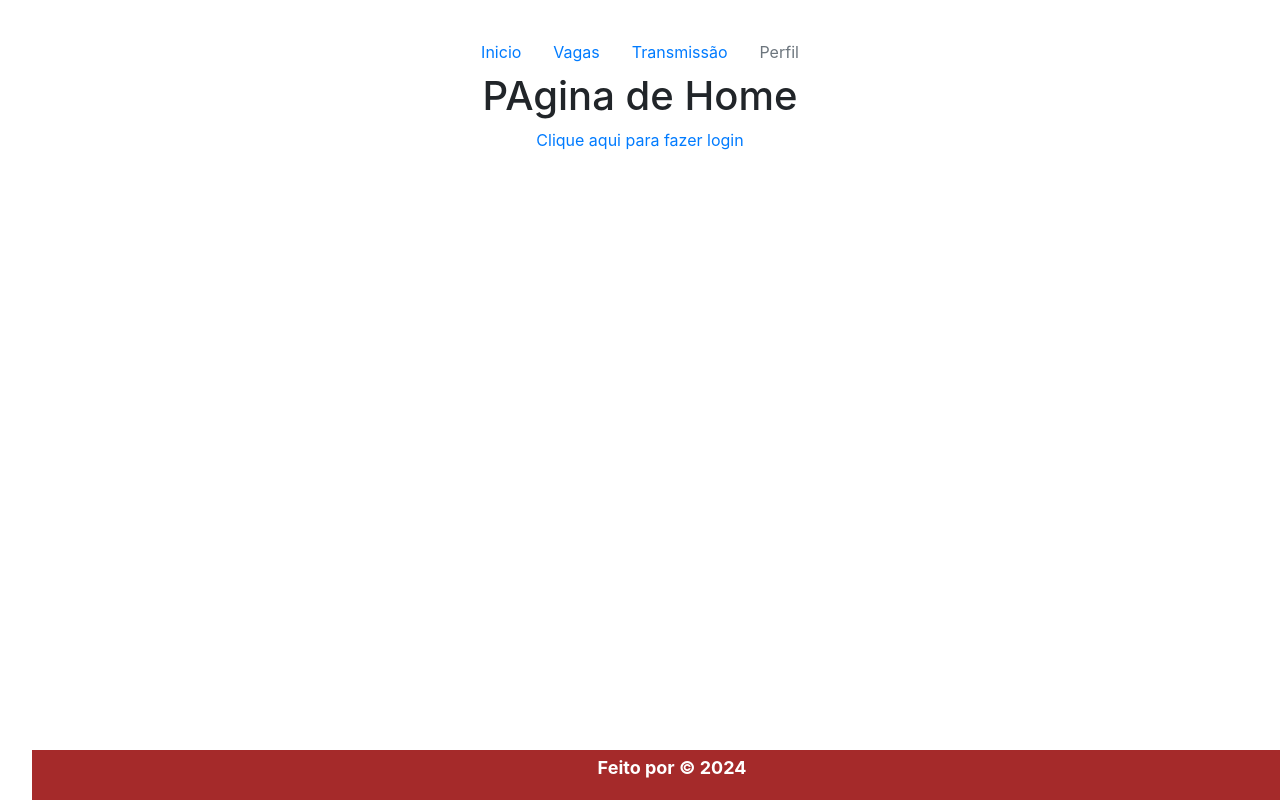
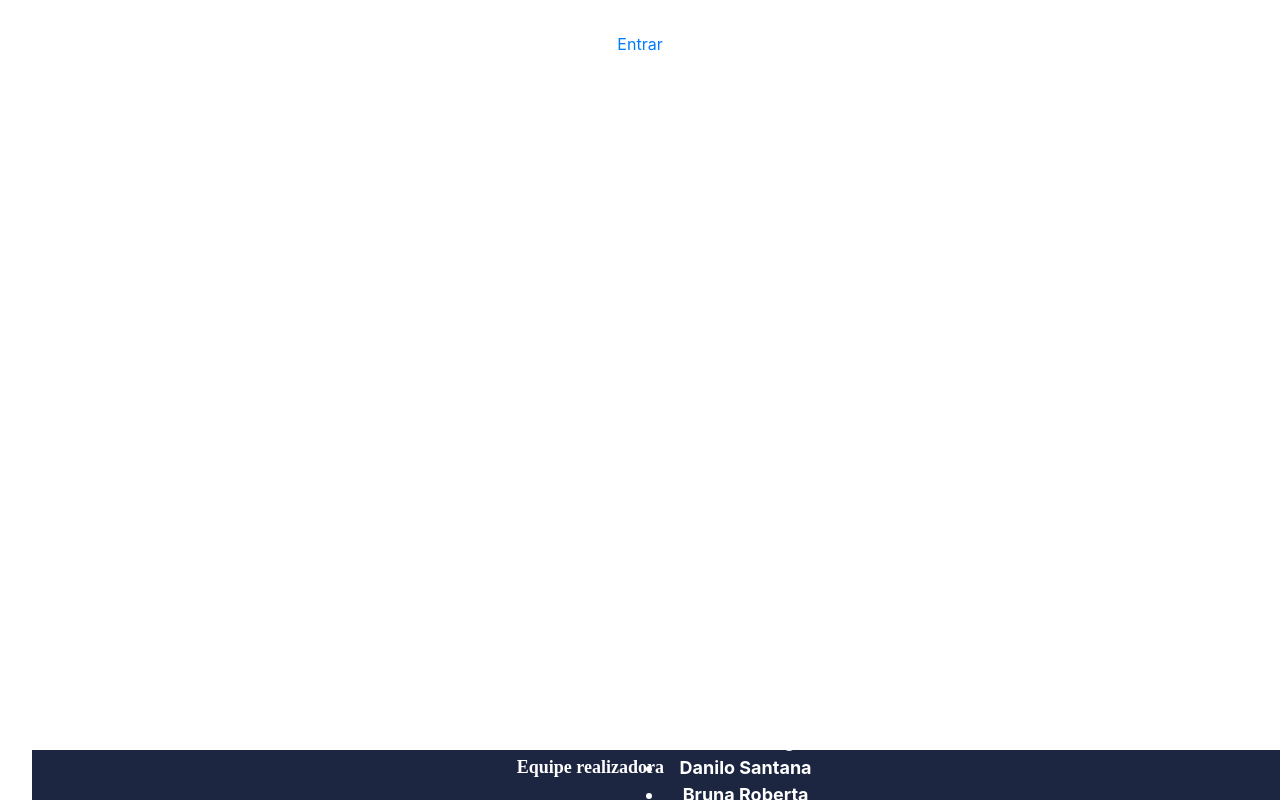
Before and after one commit to patrickaugusto/EmpregaEmbarque, a React (Vite) app: page / in a window 1280 px wide. Built offline with nearby package versions, Linux system fonts and the light colour scheme.

Commit message:
foot atualizado

```diff
--- a/src/components/Footer/Footer.module.css
+++ b/src/components/Footer/Footer.module.css
@@ -1,7 +1,6 @@
 .footer {
-    width: 100%;
     height: 50px;
-    background-color: #a52a2a;
+    background-color: #1D2641;
     color: white;
     font-weight: bold;
     font-size: 18px;
@@ -13,5 +12,14 @@
     width: 100%;
     position: fixed;
     bottom: 0;
+}
 
+.textfooter
+{
+    font-family:'Times New Roman', Times, serif;
 }
+.textequipe
+{
+    align-items: center;
+    justify-content: center;
+}
--- a/src/components/Footer/index.jsx
+++ b/src/components/Footer/index.jsx
@@ -3,7 +3,14 @@ import styles from './Footer.module.css'
 function Footer(){
     return (
         <footer className={styles.footer}>
-            <p>Feito por &copy; 2024</p>
+            <p className={styles.textfooter}>Equipe realizadora</p>
+            <ul className={styles.textequipe}>
+                <li>Igor Daniel</li>
+                <li>Antônio Rodrigues</li>
+                <li>Danilo Santana</li>
+                <li>Bruna Roberta</li>
+                <li>Patrick Augusto</li>
+            </ul>
         </footer>
     )
 }
--- a/src/pages/Home/index.jsx
+++ b/src/pages/Home/index.jsx
@@ -6,11 +6,12 @@ import { Link } from 'react-router-dom';
 function Home() {
   return (
     <>
-      <Nav />
-      <h1>PAgina de Home</h1>
-      <Link to="/login">
-        Clique aqui para fazer login
-      </Link>
+      <nav className='nav-login'>
+        <Link to="/login">
+          Entrar
+        </Link>
+      </nav>
+
       <Footer />
 
     </>
```
Also changed, not shown: 3 other files (tests, documents, lock files or other folders).
